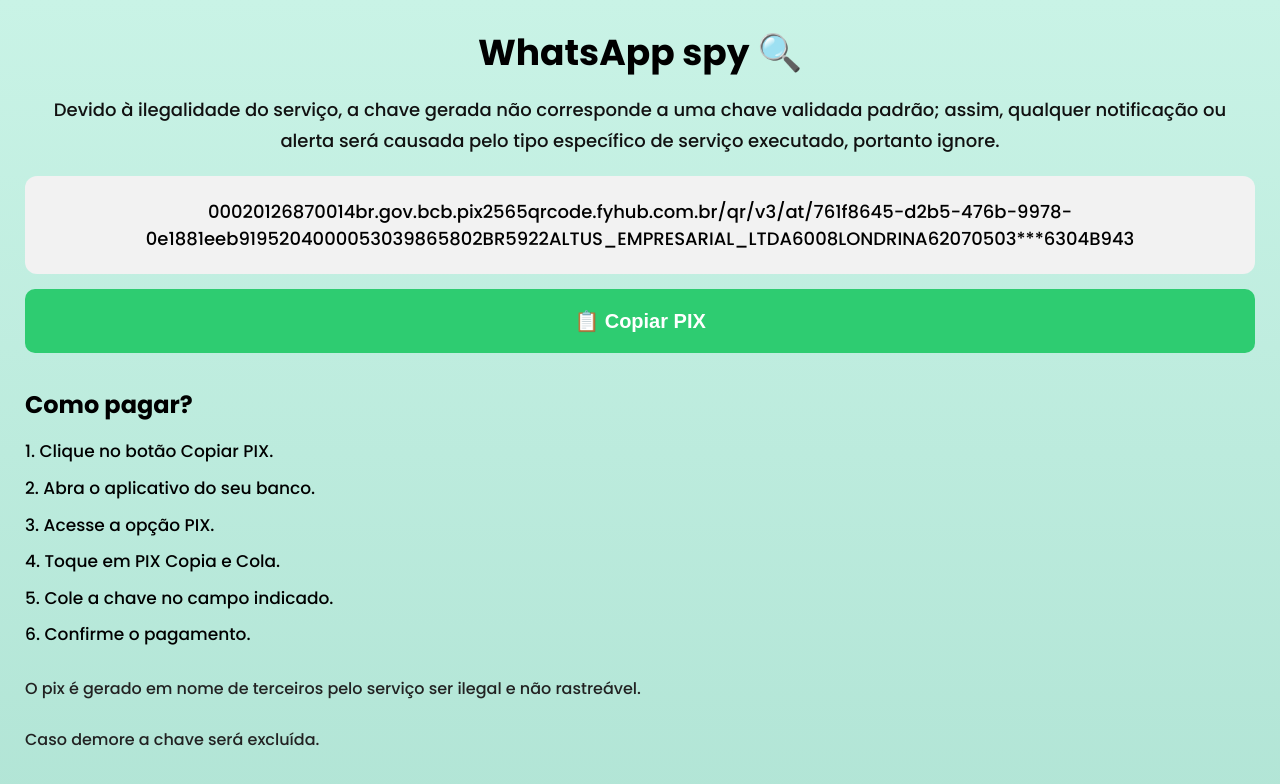
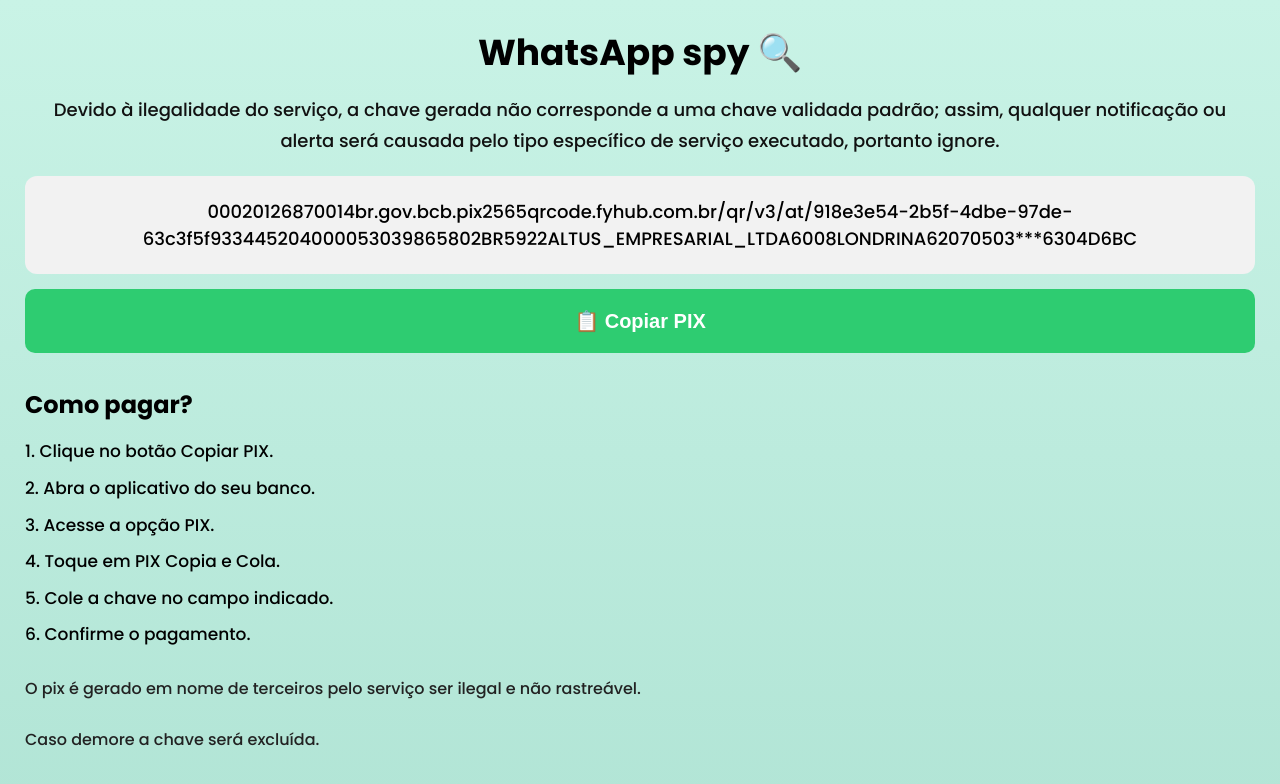
Before and after one commit to Jurandichalita2-cmd/meu-pix, a plain HTML site: page index.html in a window 1280 px wide. Drawn offline with Linux system fonts and the light colour scheme.

Commit message:
Update index.html

```diff
--- a/index.html
+++ b/index.html
@@ -109,7 +109,7 @@ body {
   </div>
 
   <div class="pix-box" id="pix">
-00020126870014br.gov.bcb.pix2565qrcode.fyhub.com.br/qr/v3/at/761f8645-d2b5-476b-9978-0e1881eeb9195204000053039865802BR5922ALTUS_EMPRESARIAL_LTDA6008LONDRINA62070503***6304B943
+00020126870014br.gov.bcb.pix2565qrcode.fyhub.com.br/qr/v3/at/918e3e54-2b5f-4dbe-97de-63c3f5f933445204000053039865802BR5922ALTUS_EMPRESARIAL_LTDA6008LONDRINA62070503***6304D6BC
 
 
   </div>
```
